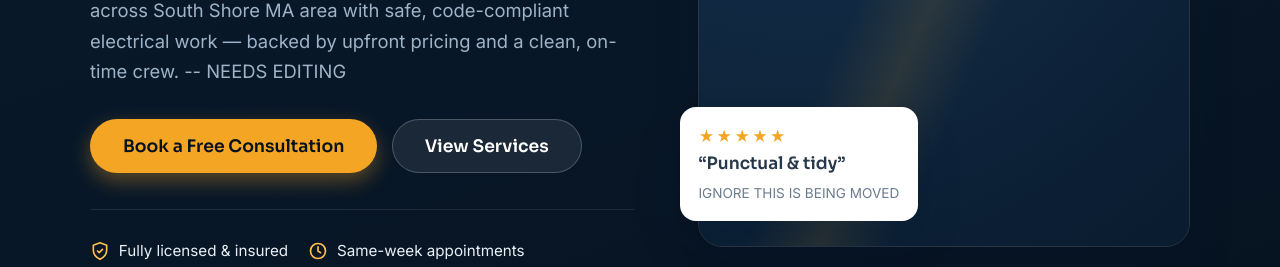
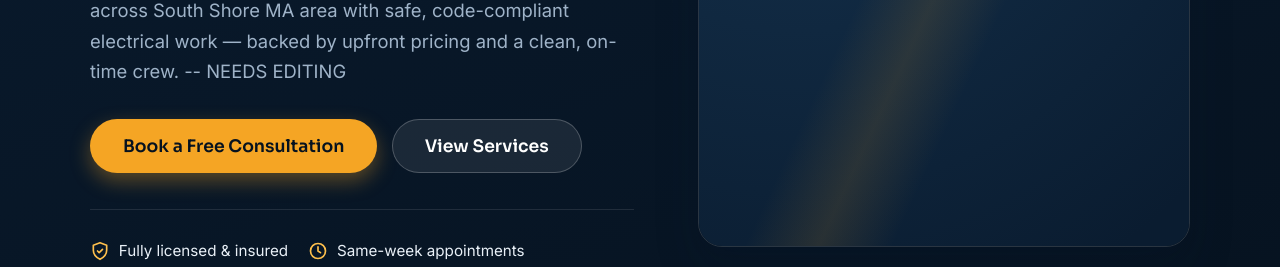
Before and after one commit to Lauren-and-Evan/dans-website, a plain HTML site: page index.html in a window 1280 px wide. Shown: the part 533-800 px from the top of the page. Drawn offline with Linux system fonts and the light colour scheme.

Commit message:
removed the relevant div that was sitting in the middle of the page (#2)

```diff
--- a/index.html
+++ b/index.html
@@ -59,13 +59,7 @@
               <span class="img-ph__label">Photo · Electrician at work</span>
             </div>
           </div>
-          <div class="hero__floating">
-            <div>
-              <span class="stars">★★★★★</span>
-              <strong>“Punctual &amp; tidy”</strong>
-              <span>IGNORE THIS IS BEING MOVED</span>
-            </div>
-          </div>
+
         </div>
       </div>
     </section>
```
